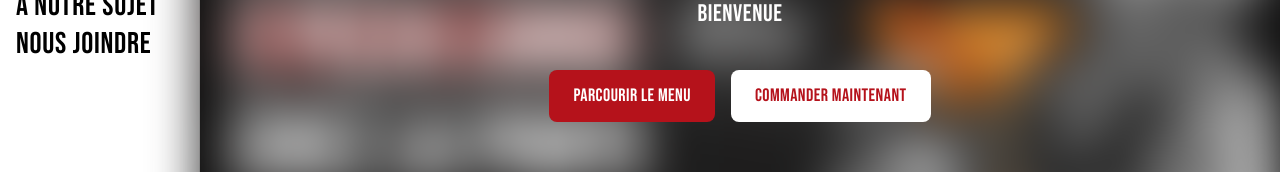
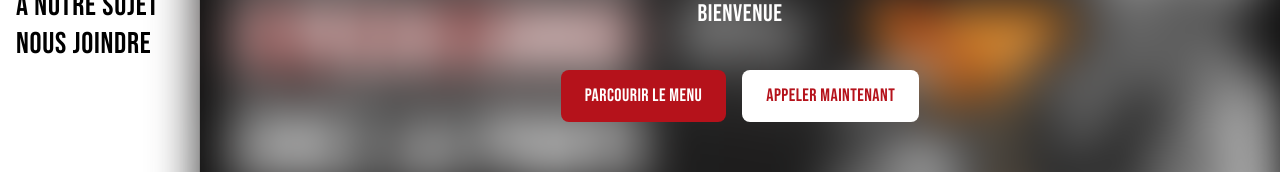
Before and after one commit to DigitariaWebs/laporte, a Next.js app: page / in a window 1280 px wide. Shown: the part 291-463 px from the top of the page. Built offline with nearby package versions, Linux system fonts and the light colour scheme.

Commit message:
Use tel link for HeroBanner order button

```diff
--- a/src/components/HeroBanner.tsx
+++ b/src/components/HeroBanner.tsx
@@ -110,10 +110,10 @@ export default function HeroBanner(): ReactElement {
             Parcourir le menu
           </a>
           <a
-            href="#"
+            href="tel:+14504391711"
             className="font-display text-brand-red rounded-lg bg-white px-2 py-1 text-sm tracking-wide uppercase transition-colors hover:bg-gray-100 md:px-6 md:py-3 md:text-lg"
           >
-            Commander maintenant
+            Appeler maintenant
           </a>
         </div>
       </div>
```
